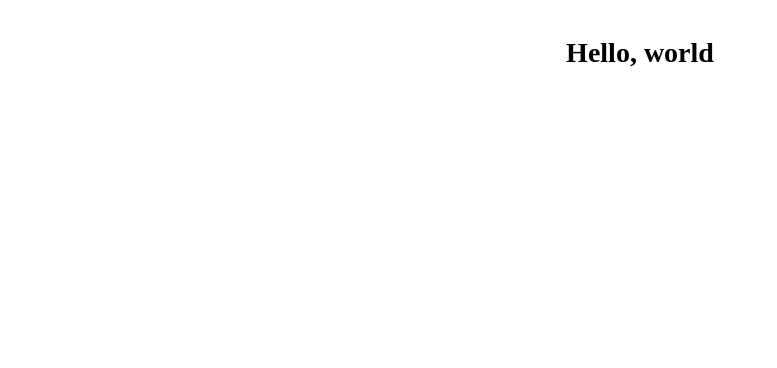
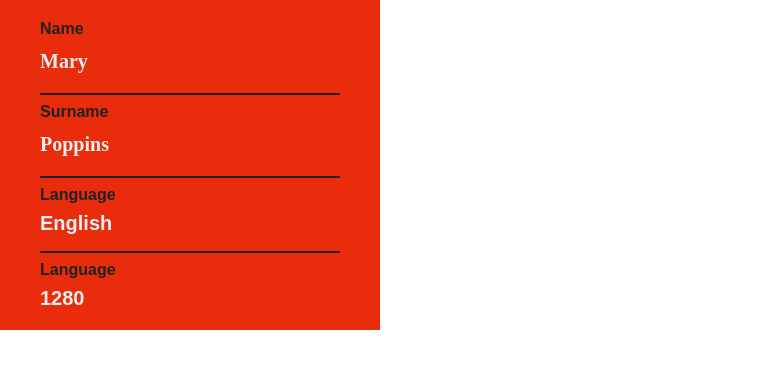
Before and after one commit to OneTwo7/react-custom-build, a React app: page / in a window 1280 px wide. Shown: the whole page, without its empty margins (0-777 px from the left). Built offline with nearby package versions, Linux system fonts and the light colour scheme.

Commit message:
messy hooks

```diff
--- a/package.json
+++ b/package.json
@@ -31,7 +31,7 @@
     "webpack-dev-server": "^3.1.10"
   },
   "dependencies": {
-    "react": "^16.6.1",
-    "react-dom": "^16.6.1"
+    "react": "^16.7.0-alpha.2",
+    "react-dom": "^16.7.0-alpha.2"
   }
 }
--- a/src/components/App.js
+++ b/src/components/App.js
@@ -1,9 +1,54 @@
-import React from 'react';
+import React, { useState, useContext, useEffect } from 'react';
+import Row from './Row';
+import { ThemeContext, LocaleContext } from './context';
 
-const App = () => (
-    <div>
-        <h1>Hello, world</h1>
-    </div>
-);
+export default function App () {
+    const [name, setName] = useState('Mary');
+    const [surname, setSurname] = useState('Poppins');
+    const theme = useContext(ThemeContext);
+    const locale = useContext(LocaleContext);
 
-export default App;
+    useEffect(() => {
+        document.title = name + ' ' + surname;
+    });
+
+    const [width, setWidth] = useState(window.innerWidth);
+    useEffect(() => {
+        const handleResize = () => setWidth(window.innerWidth);
+        window.addEventListener('resize', handleResize);
+        return () => {
+            window.removeEventListener('resize', handleResize);
+        };
+    });
+
+    function handleNameChange (e) {
+        setName(e.target.value);
+    }
+
+    function handleSurnameChange (e) {
+        setSurname(e.target.value);
+    }
+
+    return (
+        <section className={theme}>
+            <Row label="Name">
+                <input
+                    value={name}
+                    onChange={handleNameChange}
+                />
+            </Row>
+            <Row label="Surname">
+                <input
+                    value={surname}
+                    onChange={handleSurnameChange}
+                />
+            </Row>
+            <Row label="Language">
+                {locale}
+            </Row>
+            <Row label="Language">
+                {width}
+            </Row>
+        </section>
+    );
+};
--- /dev/null
+++ b/src/components/Row.js
@@ -0,0 +1,12 @@
+import React from 'react';
+
+export default function Row ({ label, children }) {
+    const child = typeof children === 'object' ? React.Children.only(children) : children;
+
+    return (
+        <div className="row">
+            <div className="label">{label}</div>
+            <div className="content">{child}</div>
+        </div>
+    );
+};
--- /dev/null
+++ b/src/components/context/index.js
@@ -0,0 +1,5 @@
+import React from 'react';
+
+export const ThemeContext = React.createContext('red');
+
+export const LocaleContext = React.createContext('English');
--- a/src/styles/index.css
+++ b/src/styles/index.css
@@ -1,8 +1,68 @@
 body {
-    padding: 10px 20px;
-    font-size: 14px;
+    margin: 0;
+    color: #222;
+}
+
+input {
+    border: none;
+    background-image: none;
+    background-color: transparent;
+    -webkit-box-shadow: none;
+    -moz-box-shadow: none;
+    box-shadow: none;
+    font: initial;
 }
 
 h1 {
     text-align: center;
 }
+
+.red {
+    max-width: 300px;
+    padding: 20px 40px;
+    font-size: 14px;
+    font-family: Arial, Helvetica, sans-serif;
+    background-color: #E82C0C;
+}
+
+.red .label {
+    margin-bottom: .5rem;
+    font-weight: 600;
+    font-size: 16px;
+}
+
+.red .content {
+    margin-bottom: .5rem;
+    padding-bottom: 1rem;
+    border-bottom: 2px solid #222;
+    font-weight: 900;
+    font-size: 20px;
+    color: #eee;
+}
+
+.red .content input {
+    width: 100%;
+    padding: .25rem 0;
+    border-radius: .25rem;
+    font-weight: 900;
+    font-size: 20px;
+    color: #eee;
+}
+
+.red .content input:focus {
+    background-color: #C9260A;
+    outline-color: #FF0DFF;
+}
+
+.red .content input::selection {
+    background: #F00C7E;
+}
+.red .content input::-moz-selection {
+    background: #F00C7E;
+}
+
+.red .row:last-child .content {
+    margin-bottom: initial;
+    padding-bottom: initial;
+    border-bottom: initial;
+}
```
Also changed, not shown: 1 other file.
